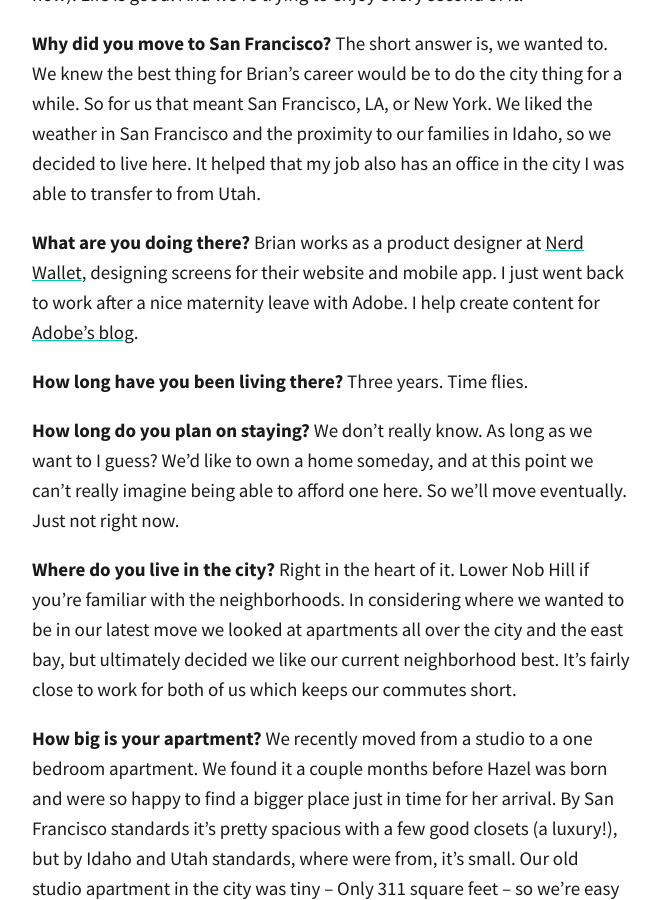
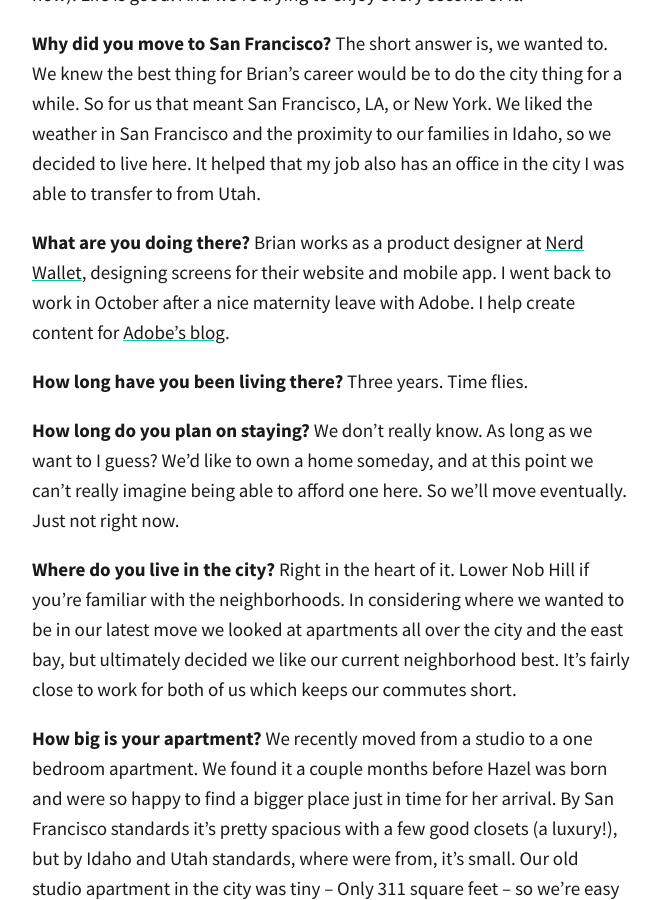
Before and after one commit to totiffany/totiffany.github.io, a Jekyll site: the page built from _posts/2018-01-11-Why-We-Moved-to-San-Francisco.md, in a window 1280 px wide and 900 px high, scrolled down 3419 px. Shown: the whole window, without its empty margins (308-969 px from the left). Built offline with Jekyll 4.4.1, drawn with Linux system fonts in a browser that asks for light colours; our own code applies the rules of GitHub Pages for plain Markdown files.

Commit message:
Update 2018-01-11-Why-We-Moved-to-San-Francisco.md

```diff
--- a/_posts/2018-01-11-Why-We-Moved-to-San-Francisco.md
+++ b/_posts/2018-01-11-Why-We-Moved-to-San-Francisco.md
@@ -1,7 +1,11 @@
 ---
 published: true
 image: Tiffany-Brian-Part-II-4@2x.jpg
-description: Since moving to San Francisco we get a lot of questions about what exactly we're doing out here. So to kick this blog off, and bring everyone up to date, I thought I'd answer a few of the most common questions we get about living in the city.
+description: >-
+  Since moving to San Francisco we get a lot of questions about what exactly
+  we're doing out here. So to kick this blog off, and bring everyone up to date,
+  I thought I'd answer a few of the most common questions we get about living in
+  the city.
 ---
 
 ![Tiffany-Brian-Part-II-4@2x.jpg]({{site.baseurl}}/img/Tiffany-Brian-Part-II-4@2x.jpg)
@@ -16,7 +20,7 @@ While city life isn't for everyone, we love the life we've built here – Our Sa
 
 **Why did you move to San Francisco?** The short answer is, we wanted to. We knew the best thing for Brian’s career would be to do the city thing for a while. So for us that meant San Francisco, LA, or New York. We liked the weather in San Francisco and the proximity to our families in Idaho, so we decided to live here. It helped that my job also has an office in the city I was able to transfer to from Utah.
 
-**What are you doing there?** Brian works as a product designer at [Nerd Wallet](https://www.nerdwallet.com/), designing screens for their website and mobile app. I just went back to work after a nice maternity leave with Adobe. I help create content for [Adobe's blog](https://theblog.adobe.com/).
+**What are you doing there?** Brian works as a product designer at [Nerd Wallet](https://www.nerdwallet.com/), designing screens for their website and mobile app. I went back to work in October after a nice maternity leave with Adobe. I help create content for [Adobe's blog](https://theblog.adobe.com/).
 
 **How long have you been living there?** Three years. Time flies.
 
```
